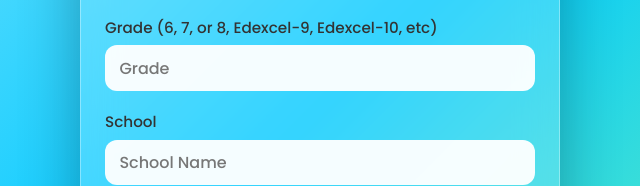
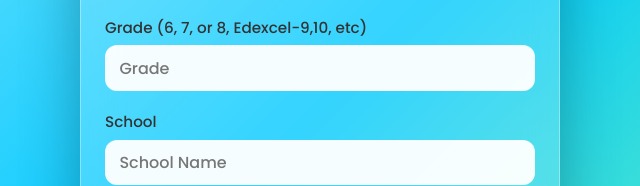
Before and after one commit to sachkumarathunga/ict-class-registration, a plain HTML site: page index.html in a window 1280 px wide. Shown: the part 292-478 px from the top of the page, 320-960 px from the left. Drawn offline with Linux system fonts and the light colour scheme.

```diff
--- a/index.html
+++ b/index.html
@@ -163,7 +163,7 @@
                 <input type="text" id="name" placeholder="Your Name" required />
             </div>
             <div class="form-group">
-                <label for="class">Grade (6, 7, or 8, Edexcel-9, Edexcel-10, etc)</label>
+                <label for="class">Grade (6, 7, or 8, Edexcel-9,10, etc)</label>
                 <input type="text" id="class" placeholder="Grade" required />
             </div>
             <div class="form-group">
```
